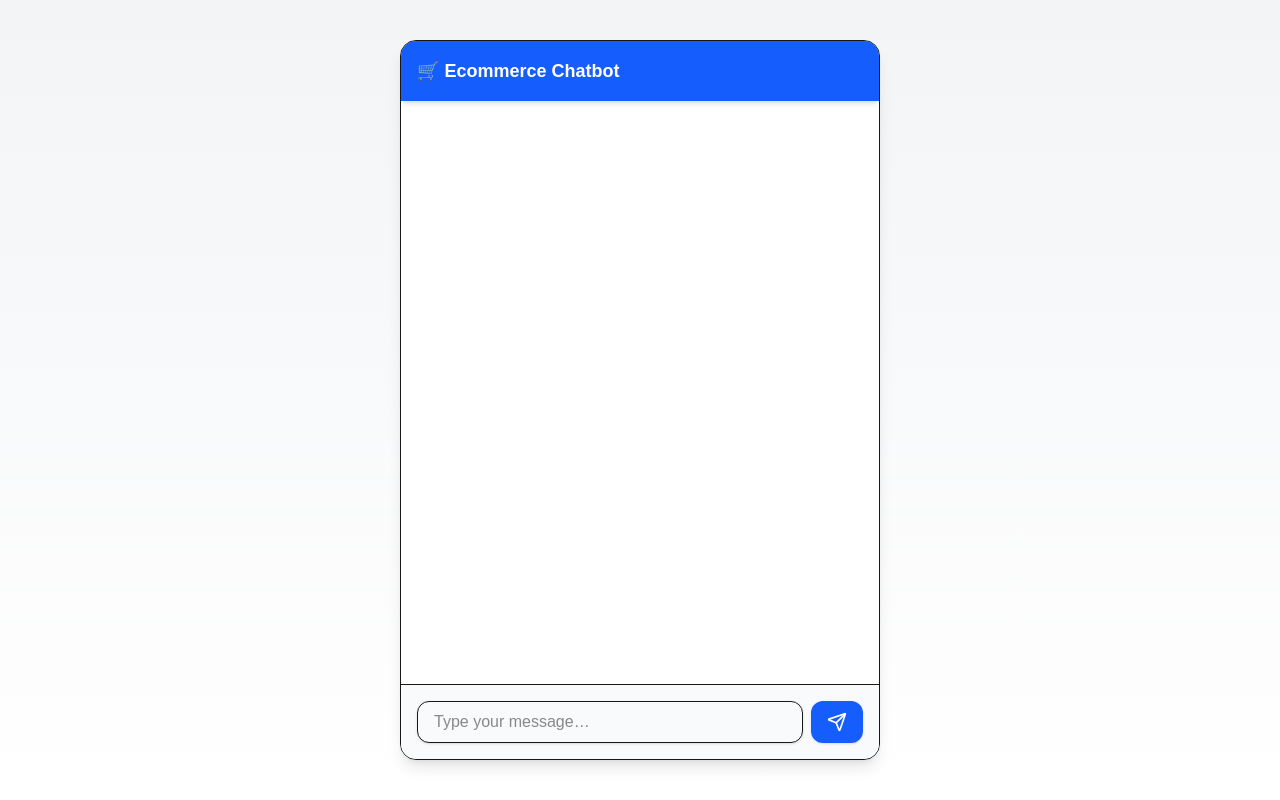
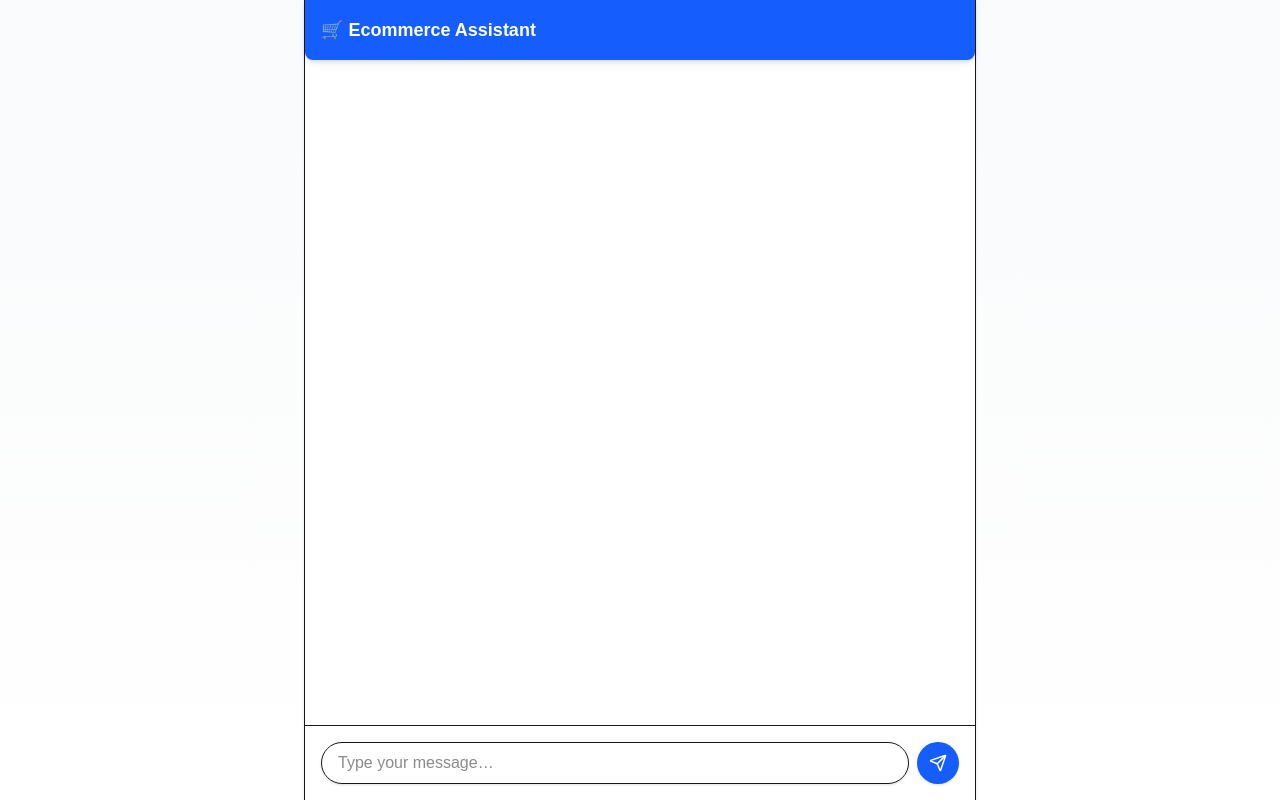
Before and after one commit to deepakkus/ecommerce-chatbot, a Next.js app: page / in a window 1280 px wide. Built offline with nearby package versions, Linux system fonts and the light colour scheme.

Commit message:
Update Code

```diff
--- a/app/page.tsx
+++ b/app/page.tsx
@@ -1,5 +1,5 @@
 "use client";
-import { useState } from "react";
+import { useState, useEffect, useRef } from "react";
 import { Send } from "lucide-react";
 import { motion } from "framer-motion";
 
@@ -7,6 +7,7 @@ export default function ChatPage() {
   const [messages, setMessages] = useState<{ role: string; text: string }[]>([]);
   const [input, setInput] = useState("");
   const [loading, setLoading] = useState(false);
+  const chatEndRef = useRef<HTMLDivElement>(null);
 
   async function sendMessage() {
     if (!input.trim()) return;
@@ -26,7 +27,7 @@ export default function ChatPage() {
 
       setMessages((prev) => [
         ...prev,
-        { role: "assistant", text: data.answer }, // ✅ safe access
+        { role: "assistant", text: data.answer || "⚠️ No response received." },
       ]);
     } catch (err) {
       setMessages((prev) => [
@@ -38,13 +39,18 @@ export default function ChatPage() {
     }
   }
 
+  // 🔽 Auto-scroll on new messages
+  useEffect(() => {
+    chatEndRef.current?.scrollIntoView({ behavior: "smooth" });
+  }, [messages, loading]);
+
   return (
-    <div className="flex justify-center items-center h-screen bg-gradient-to-b from-gray-100 to-white">
-      {/* Chat Container */}
-      <div className="flex flex-col h-[90vh] w-full max-w-[480px] bg-white border rounded-2xl shadow-lg overflow-hidden">
+    <div className="flex flex-col items-center h-screen bg-gradient-to-b from-gray-50 to-white">
+      {/* Chat container */}
+      <div className="flex flex-col w-full max-w-2xl h-full border-x bg-white shadow-sm">
         {/* Header */}
-        <header className="p-4 bg-blue-600 text-white text-lg font-bold shadow-md">
-          🛒 Ecommerce Chatbot
+        <header className="p-4 bg-blue-600 text-white text-lg font-bold shadow-md rounded-b-lg">
+          🛒 Ecommerce Assistant
         </header>
 
         {/* Chat Messages */}
@@ -54,31 +60,45 @@ export default function ChatPage() {
               key={i}
               initial={{ opacity: 0, y: 10 }}
               animate={{ opacity: 1, y: 0 }}
-              className={`max-w-[260px] px-4 py-3 rounded-2xl shadow-md ${
+              className={`max-w-[80%] px-4 py-3 rounded-2xl shadow-sm ${
                 msg.role === "user"
-                  ? "bg-blue-500 text-white self-end ml-auto"
-                  : "bg-gray-200 text-gray-800 self-start"
+                  ? "bg-blue-600 text-white self-end ml-auto"
+                  : "bg-gray-100 text-gray-800 self-start"
               }`}
             >
               {msg.text}
             </motion.div>
           ))}
 
+          {/* Typing indicator with bouncing dots */}
           {loading && (
-            <motion.div
-              initial={{ opacity: 0 }}
-              animate={{ opacity: 1 }}
-              className="bg-gray-200 text-gray-600 px-4 py-2 rounded-2xl shadow self-start w-fit max-w-[200px]"
-            >
-              Typing...
-            </motion.div>
+            <div className="bg-gray-100 text-gray-500 px-4 py-2 rounded-2xl shadow-sm self-start w-fit flex gap-1">
+              <motion.span
+                animate={{ y: [0, -4, 0] }}
+                transition={{ duration: 0.6, repeat: Infinity, delay: 0 }}
+                className="w-2 h-2 bg-gray-500 rounded-full"
+              />
+              <motion.span
+                animate={{ y: [0, -4, 0] }}
+                transition={{ duration: 0.6, repeat: Infinity, delay: 0.2 }}
+                className="w-2 h-2 bg-gray-500 rounded-full"
+              />
+              <motion.span
+                animate={{ y: [0, -4, 0] }}
+                transition={{ duration: 0.6, repeat: Infinity, delay: 0.4 }}
+                className="w-2 h-2 bg-gray-500 rounded-full"
+              />
+            </div>
           )}
+
+          {/* Auto-scroll anchor */}
+          <div ref={chatEndRef} />
         </div>
 
         {/* Input Box */}
-        <div className="p-4 bg-gray-50 border-t flex gap-2">
+        <div className="p-4 bg-white border-t flex gap-2 sticky bottom-0">
           <input
-            className="flex-1 border rounded-xl px-4 py-2 shadow-sm focus:outline-none focus:ring-2 focus:ring-blue-500"
+            className="flex-1 border rounded-full px-4 py-2 shadow-sm focus:outline-none focus:ring-2 focus:ring-blue-500"
             placeholder="Type your message…"
             value={input}
             onChange={(e) => setInput(e.target.value)}
@@ -87,9 +107,9 @@ export default function ChatPage() {
           <button
             onClick={sendMessage}
             disabled={loading}
-            className="bg-blue-600 text-white px-4 rounded-xl shadow hover:bg-blue-700 disabled:opacity-50"
+            className="bg-blue-600 text-white p-3 rounded-full shadow hover:bg-blue-700 disabled:opacity-50"
           >
-            <Send size={20} />
+            <Send size={18} />
           </button>
         </div>
       </div>
```
